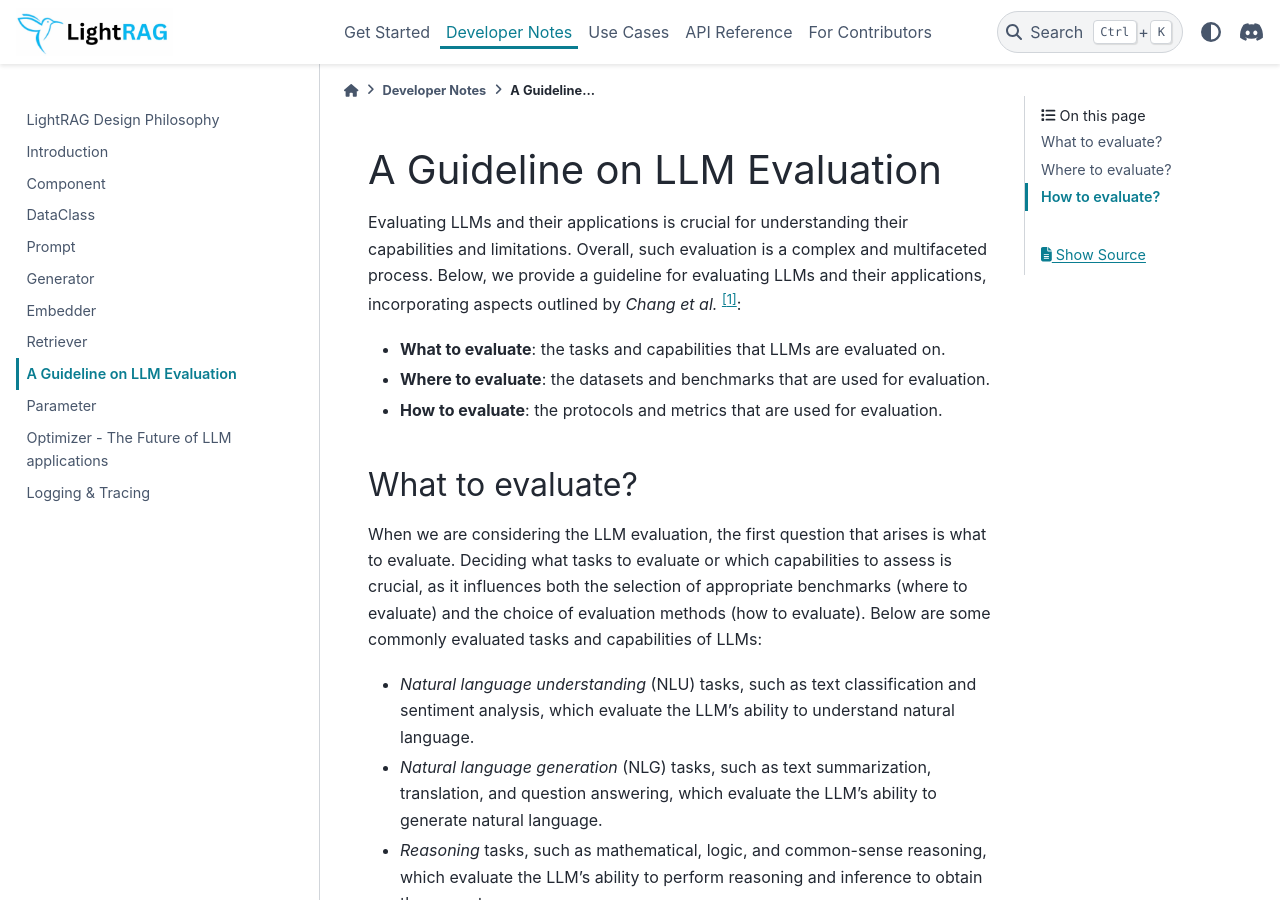
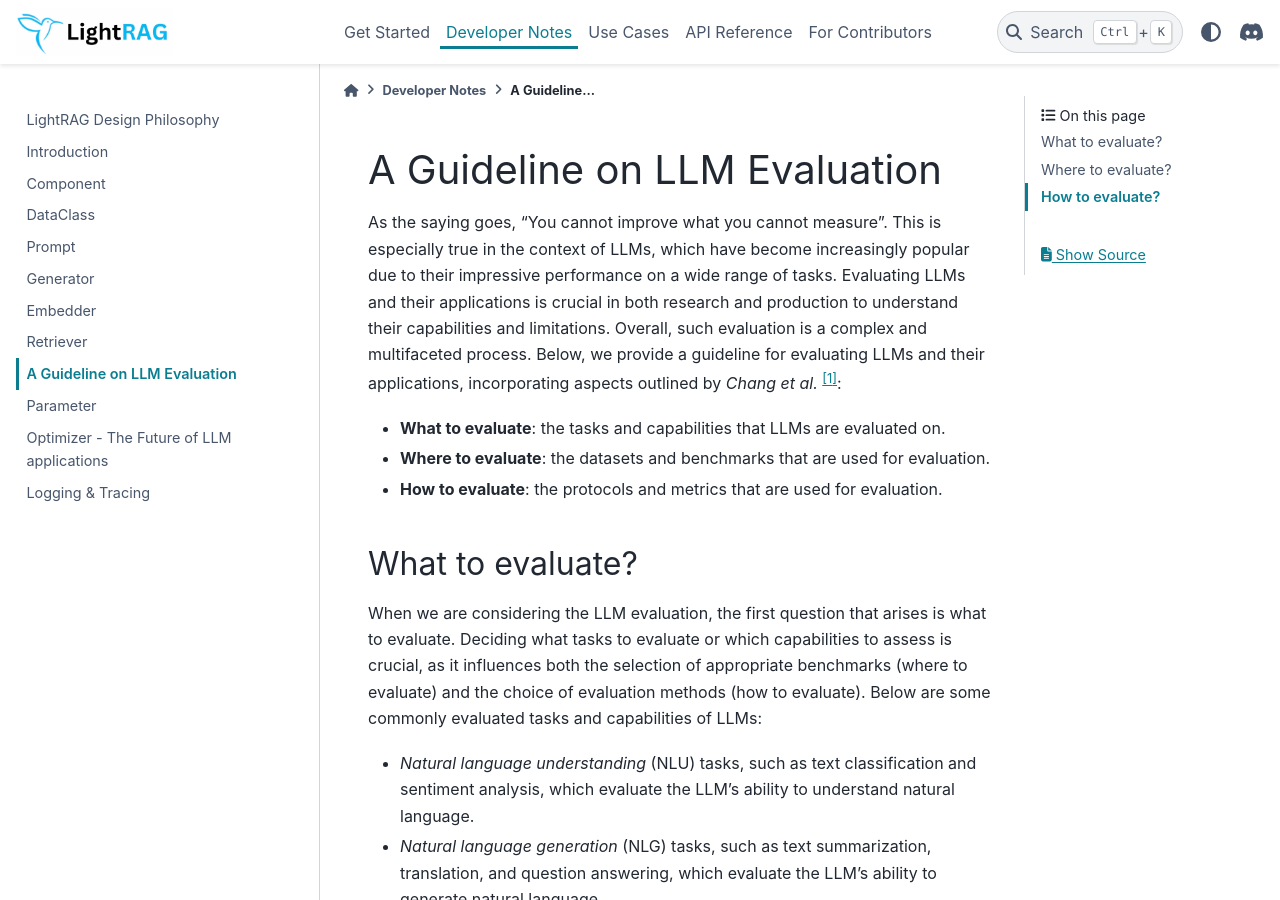
Before and after one commit to SylphAI-Inc/AdalFlow, a Sphinx documentation site: the page built from docs/source/developer_notes/evaluation.rst, in a window 1280 px wide and 900 px high. Built offline with Sphinx 7.4.7 and the PyData theme 0.15.4, drawn with Linux system fonts in a browser that asks for light colours; pages that are not in the unit, such as notebooks, are missing from menus; some of the changed text lies outside the part shown.

Commit message:
Fix minor issues in eval doc

```diff
--- a/docs/source/developer_notes/evaluation.rst
+++ b/docs/source/developer_notes/evaluation.rst
@@ -1,7 +1,8 @@
 A Guideline on LLM Evaluation
 ====================================
 
-Evaluating LLMs and their applications is crucial for understanding their capabilities and limitations. Overall, such evaluation is a complex and multifaceted process. Below, we provide a guideline for evaluating LLMs and their applications, incorporating aspects outlined by *Chang et al.* [1]_:
+As the saying goes, "You cannot improve what you cannot measure". This is especially true in the context of LLMs, which have become increasingly popular due to their impressive performance on a wide range of tasks. Evaluating LLMs and their applications is crucial in both research and production to understand their capabilities and limitations.
+Overall, such evaluation is a complex and multifaceted process. Below, we provide a guideline for evaluating LLMs and their applications, incorporating aspects outlined by *Chang et al.* [1]_:
 
 * **What to evaluate**: the tasks and capabilities that LLMs are evaluated on.
 * **Where to evaluate**: the datasets and benchmarks that are used for evaluation.
@@ -102,4 +103,3 @@ If you intent to use metrics that are not available in the LightRAG library, you
 .. [4] Hendrycks, Dan, et al. "Measuring massive multitask language understanding." International Conference on Learning Representations. 2020.
 .. [5] Chen, Mark, et al. "Evaluating large language models trained on code." arXiv preprint arXiv:2107.03374 (2021).
 .. [6] Liu, Yang, et al. "Datasets for Large Language Models: A Comprehensive Survey." arXiv preprint arXiv:2402.18041 (2024).
-.. [7] Li, Minghao, et al. "API-Bank: A comprehensive benchmark for tool-augmented llms." The 2023 Conference on Empirical Methods in Natural Language Processing. 2023.
--- a/docs/source/tutorials/eval_a_rag.rst
+++ b/docs/source/tutorials/eval_a_rag.rst
@@ -1,7 +1,7 @@
 Evaluating a RAG Pipeline
 ==========================
 
-Evaluating an LLM application essentially involves various metric functions. You can write your own metric functions or import from other libraries. In LightRAG, we provide a set of metrics in :ref:`eval-evaluators`. In this tutorial, we will show how to use them to evaluate the performance of the retriever and generator components of a RAG pipeline
+In LightRAG, we provide a set of metrics in :ref:`our evaluators <evaluators>`. In this tutorial, we will show how to use them to evaluate the performance of the retriever and generator components of a RAG pipeline
 
 The full code for this tutorial can be found in `use_cases/rag_hotpotqa.py <https://github.com/SylphAI-Inc/LightRAG/blob/main/use_cases/rag_hotpotqa.py>`_.
 
```
Also changed, not shown: other parts of docs/source/developer_notes/evaluation.rst (+1 -1 lines).
